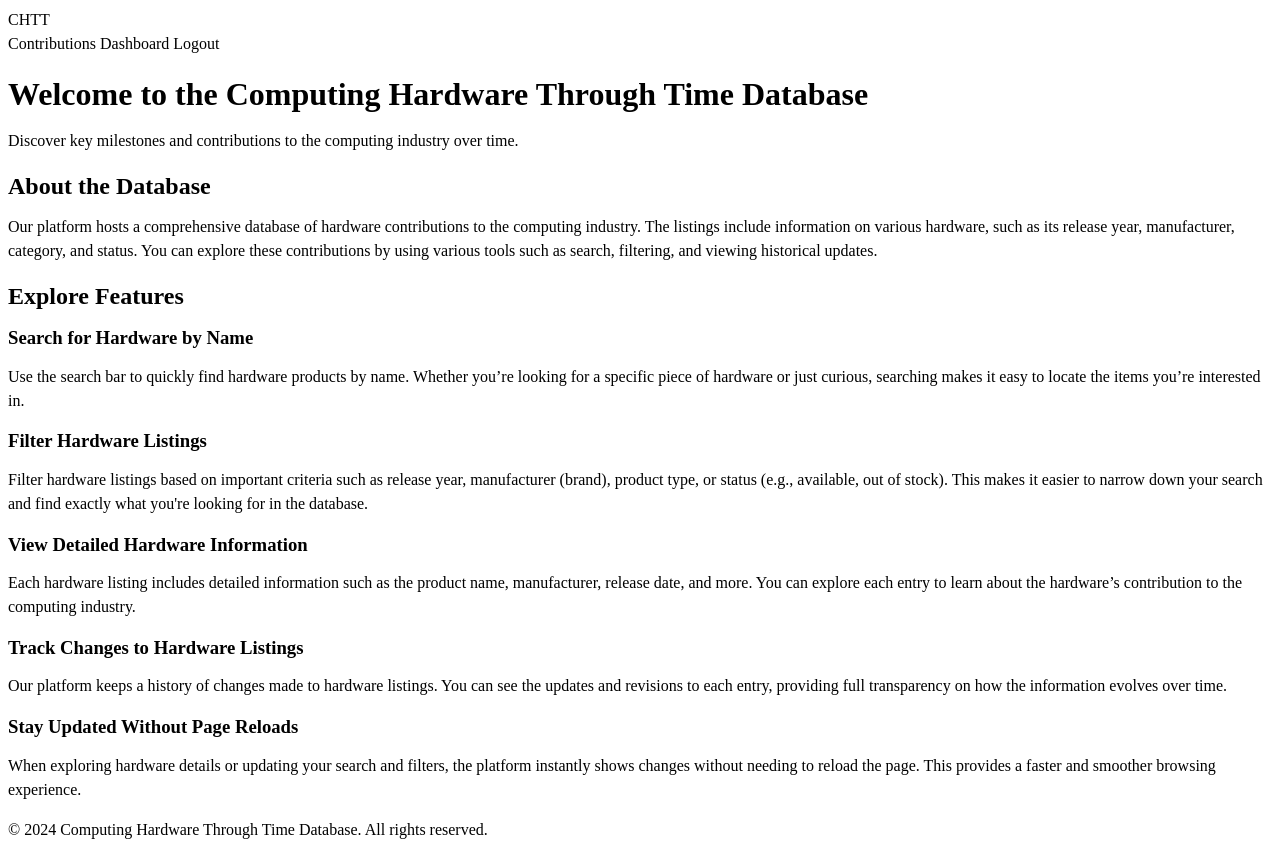
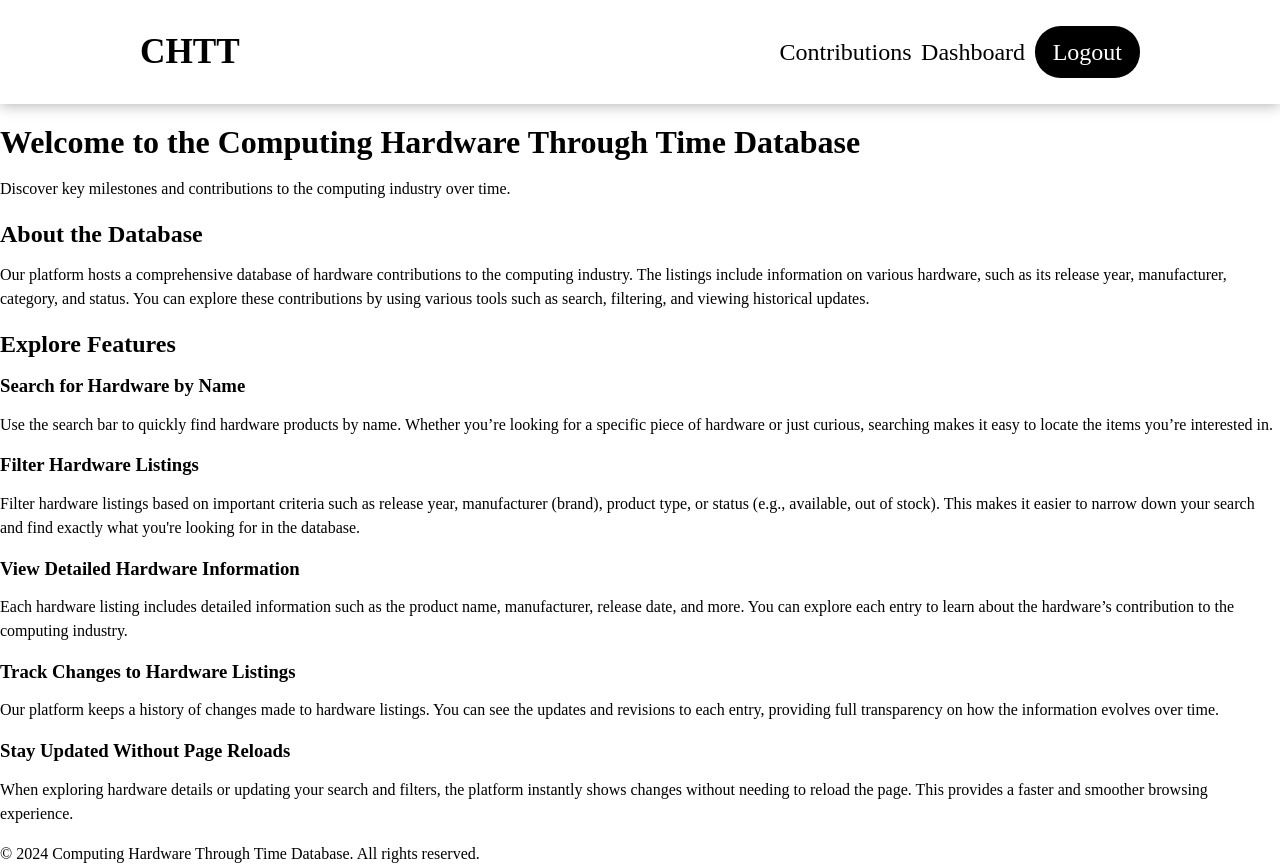
Before and after one commit to marvinobig/computing-hardware-through-time-hd, a PHP site: page /index.php in a window 1280 px wide. Before the commit the page ends 839 px from the top, so only its background shows below. Run offline with PHP 8.4, Linux system fonts and the light colour scheme; the visitor is signed in with stand-in values (Sample User, id 1).

Commit message:
style nav bar

```diff
--- a/assets/main.css
+++ b/assets/main.css
@@ -83,3 +83,68 @@ textarea:not([rows]) {
 Styling above taken from:
 A (more) Modern CSS Reset (no date) Piccalilli. Available at: https://piccalil.li/blog/a-more-modern-css-reset/ (Accessed: 25 November 2024).
 */
+
+body {
+  margin: 0;
+  padding: 0;
+}
+
+
+/* Navigation */
+nav {
+  display: flex;
+  justify-content: center;
+  padding: 1.6rem 1rem;
+  box-shadow: 0px 1px 14px #0000004f;
+}
+
+nav section {
+  display: flex;
+  align-items: center;
+  gap: 0.6rem;
+
+  @media screen and (max-width: 500px) {
+    flex-direction: column;
+    align-items: start;
+  }
+}
+
+#inner-nav {
+  width: 100%;
+  max-width: 1000px;
+  display: flex;
+  justify-content: space-between;
+  align-items: center;
+
+  @media screen and (max-width: 500px) {
+    flex-direction: column;
+    align-items: start;
+  }
+}
+
+#site-title {
+  font-weight: bolder;
+  font-size: 2.2rem;
+}
+
+#logout {
+  font-size: 1.5rem;
+  background-color: #000000;
+  color: #ffffff;
+  border-radius: 1.6rem;
+  padding: 8px 18px;
+  transition: ease-in 0.1s;
+}
+
+#logout:hover {
+  background-color: #383535;
+  transition: ease-in 0.1s;
+}
+
+nav a:not([id]) {
+  font-size: 1.5rem;
+}
+
+nav a:not([id]):hover {
+  text-decoration: underline;
+}
--- a/src/partials/nav.partial.php
+++ b/src/partials/nav.partial.php
@@ -1,4 +1,5 @@
 <nav>
+    <div id="inner-nav">
         <a id="site-title" href="/">CHTT</a>
         <section>
             <a href="/contributions.php">Contributions</a>
@@ -9,4 +10,5 @@
                 <a id="logout" href="/api/logout.php">Logout</a>
             <?php endif; ?>
         </section>
+    </div>
 </nav>
```
Lines whose indentation alone changed are shown as unchanged.
